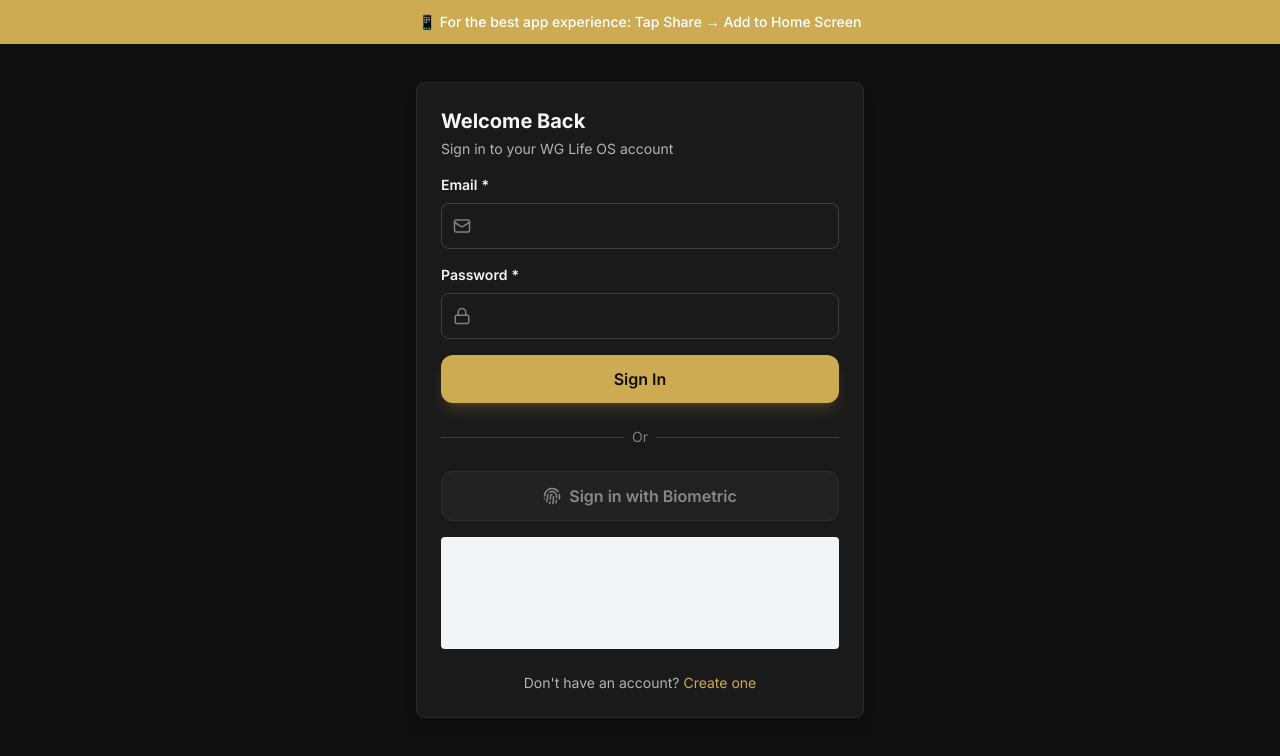
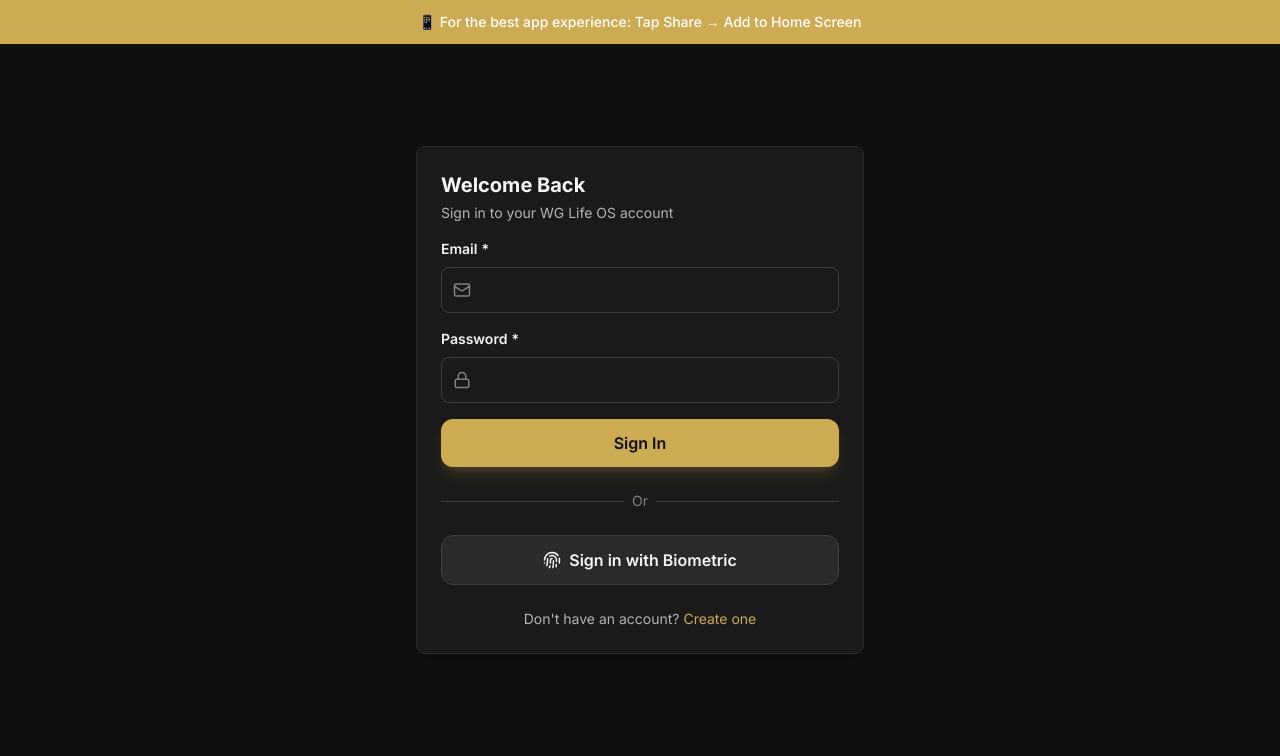
Before and after one commit to WGhaly/wg-growth-app, a Next.js app: page /auth/login in a window 1280 px wide. Shown: the top 756 px of the page. Built offline with nearby package versions, Linux system fonts and the light colour scheme; no server answers.

Commit message:
Fix biometric button: remove restrictive disabled logic

```diff
--- a/app/auth/login/page.tsx
+++ b/app/auth/login/page.tsx
@@ -20,15 +20,10 @@
   const [isStandalone, setIsStandalone] = useState(true);
   const { authenticateWithCredential, isLoading: isBiometricLoading } = useWebAuthn();
 
-  // Debug: Log state changes
-  console.log('[Login Page Render] email:', email, 'hasBiometricEmail:', hasBiometricEmail, 'disabled:', !email && !hasBiometricEmail);
-
   // Check for stored biometric email and standalone mode
   useEffect(() => {
-    console.log('[Login Page useEffect] Running initialization');
     if (typeof window !== 'undefined') {
       const storedEmail = localStorage.getItem('biometric_email');
-      console.log('[Login Page useEffect] Stored email from localStorage:', storedEmail);
       if (storedEmail) {
         setEmail(storedEmail);
         setHasBiometricEmail(true);
@@ -37,7 +32,6 @@
       const standalone = window.matchMedia('(display-mode: standalone)').matches ||
                         (window.navigator as any).standalone === true;
       setIsStandalone(standalone);
-      console.log('[Login Page useEffect] Initialization complete');
     }
   }, []);
 
@@ -171,20 +165,11 @@
             fullWidth
             onClick={handleBiometricLogin}
             isLoading={isBiometricLoading}
-            disabled={!email && !hasBiometricEmail}
+            disabled={isBiometricLoading}
           >
             <Fingerprint size={18} className="mr-2" />
             Sign in with Biometric
           </Button>
-
-          {/* Debug Panel */}
-          <div className="mt-4 p-3 bg-gray-100 dark:bg-gray-800 rounded text-xs font-mono">
-            <div className="font-bold mb-2">Debug Info:</div>
-            <div>email: {email || '(empty)'}</div>
-            <div>hasBiometricEmail: {hasBiometricEmail ? 'true' : 'false'}</div>
-            <div>button disabled: {(!email && !hasBiometricEmail) ? 'YES' : 'NO'}</div>
-            <div>isBiometricLoading: {isBiometricLoading ? 'true' : 'false'}</div>
-          </div>
         </CardContent>
 
         <CardFooter className="flex-col gap-4">
```
